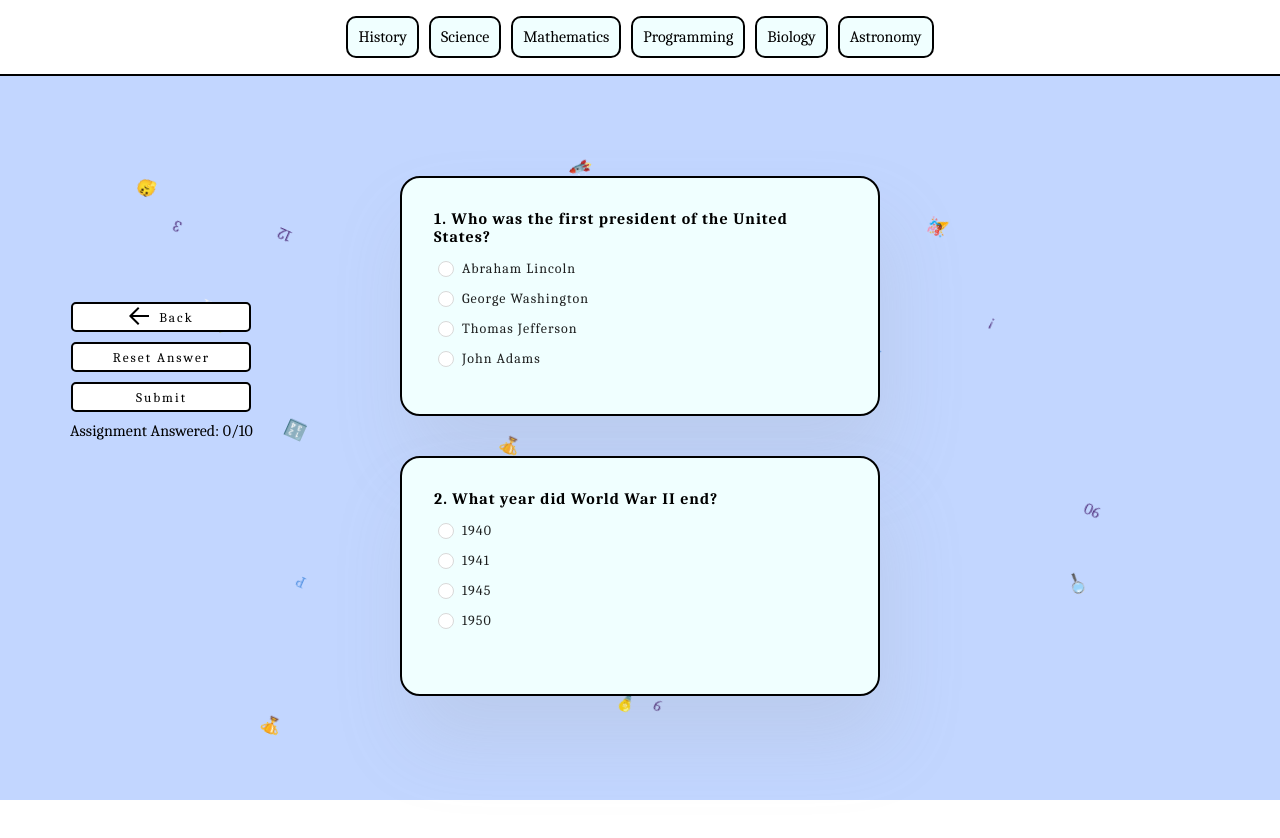
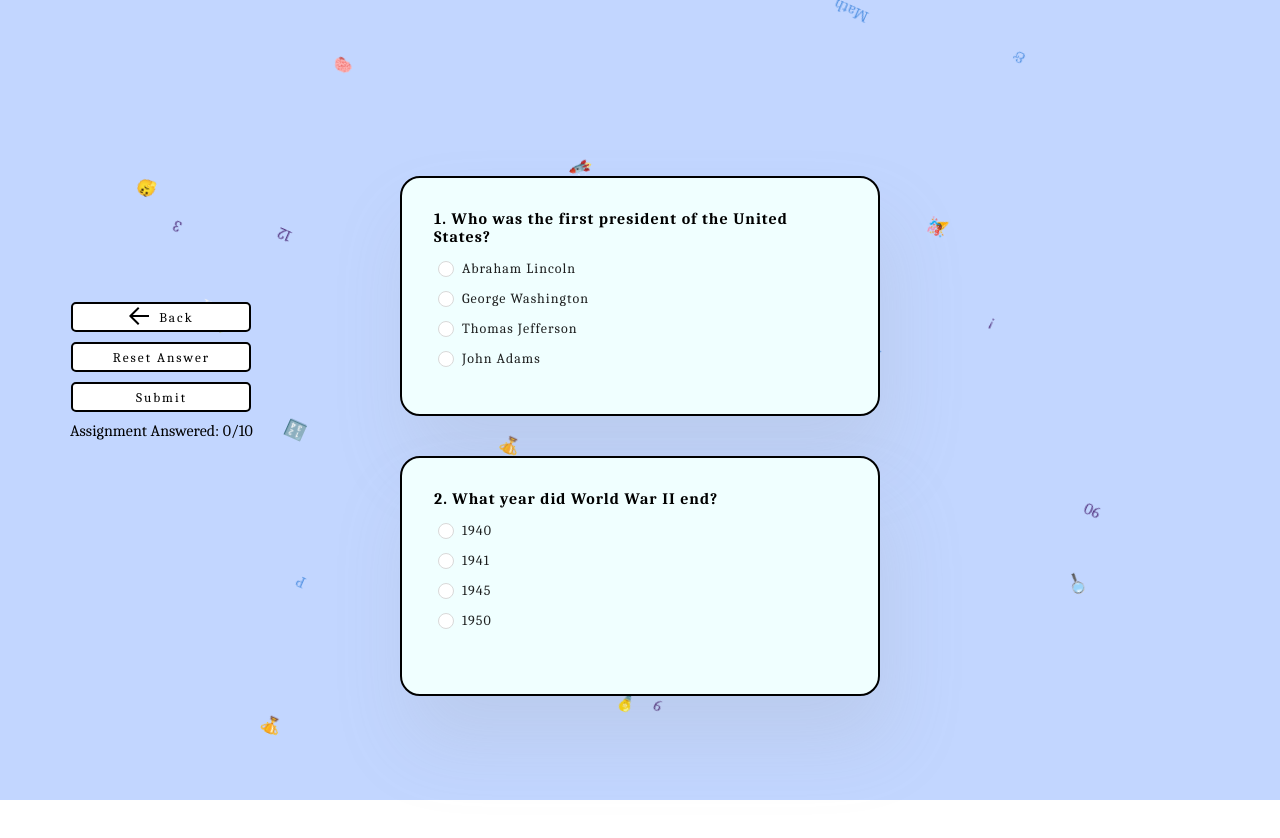
Before and after one commit to kumbangheracles/quiz-app, a React (Vite) app: page / in a window 1280 px wide. Both pictures are taken after a click on the link "History". Shown: the top 838 px of the page. Built offline with nearby package versions, Linux system fonts and the light colour scheme.

Commit message:
commented an error

```diff
--- a/src/2.0/QuestionTest.jsx
+++ b/src/2.0/QuestionTest.jsx
@@ -82,11 +82,11 @@ export default function QuestionTest({
 
   return (
     <>
-      <Navbar
+      {/* <Navbar
         isLoading={isLoading}
         toggleModal={toggleModal}
         modalState={modalState}
-      />
+      /> */}
       {isLoading && (
         <div className="loading-container" data-aos="fade-down">
           <div className="loader">{/* <p>loading. . . </p> */}</div>
--- a/src/Components/Layout/Navbar.jsx
+++ b/src/Components/Layout/Navbar.jsx
@@ -1,6 +1,7 @@
 import React, { useEffect, useState } from "react";
 import { Link } from "react-router";
 import Modal from "../../2.0/Modal";
+import { useNavigation } from "react-router";
 export default function Navbar({ isLoading, toggleModal, modalState }) {
   const [loading, setLoading] = useState(false);
   useEffect(() => {
@@ -13,6 +14,8 @@ export default function Navbar({ isLoading, toggleModal, modalState }) {
       window.removeEventListener("beforeunload", handleBeforeLoad);
     };
   }, []);
+  //   const navigation = useNavigation();
+  //   const loading = navigation.state === "loading";
   return (
     <>
       <nav
```
